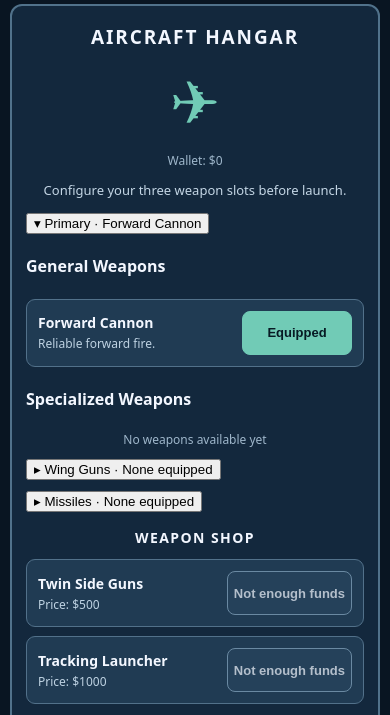
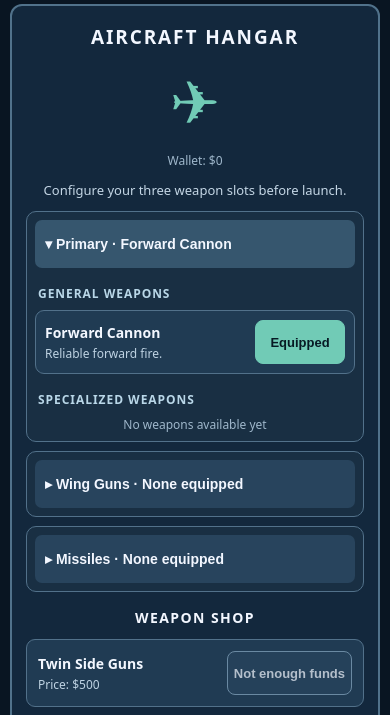
Before and after one commit to ErikEhresman-ST1987/pop-squadron, a website built with Vite: page index.html in a window 390 px wide. Shown: the part 58-773 px from the top of the page. Built offline with nearby package versions, Linux system fonts and the light colour scheme.

Commit message:
9.1: style compact mobile weapon disclosures

```diff
--- a/src/style.css
+++ b/src/style.css
@@ -38,3 +38,12 @@
 #mission-list{display:grid;grid-template-columns:repeat(5,minmax(0,1fr));gap:8px}
 #mission-list .mission-choice{min-height:60px;padding:7px 3px;text-align:center;font-size:11px;line-height:1.35;overflow-wrap:anywhere}
 #launch:disabled{opacity:.6;cursor:not-allowed}
+
+/* Increment 9.1: expandable weapon categories */
+.weapon-category{border:1px solid #52718a;border-radius:10px;background:#192f43;padding:8px;display:flex;flex-direction:column;gap:8px}
+.weapon-category-toggle{width:100%;min-height:48px;text-align:left;border:0;border-radius:7px;padding:10px;background:#28445d;color:#f3f7ff;font-size:14px;font-weight:700}
+.weapon-category-toggle[aria-expanded="true"]{background:#36566e}
+.weapon-group-heading{font-size:12px;text-transform:uppercase;letter-spacing:.08em;color:#b9d7e8;margin:9px 3px 0}
+.weapon-category .weapon-slot{padding:9px;min-width:0}
+.weapon-category .weapon-slot>div{min-width:0;flex:1}
+.weapon-category .equipment-toggle{min-width:90px}
```
